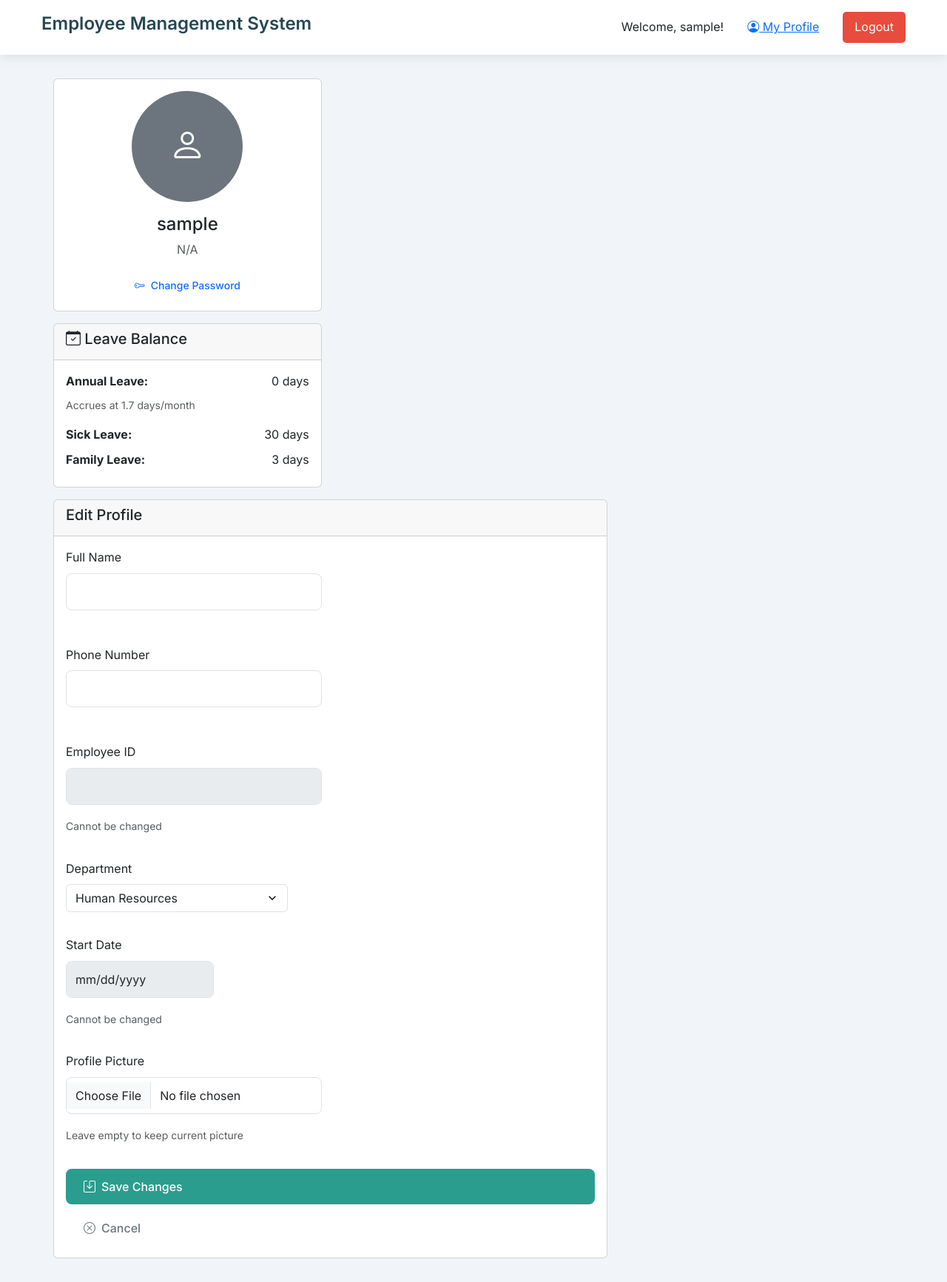
After one commit to AdamDono/jama, a Flask app: page /profile in a window 1280 px wide. The commit adds this page. Shown: the whole page at 74% size. Run offline with Flask 3, Linux system fonts and the light colour scheme; the visitor is signed in with stand-in values (Sample User, id 1); data that the repository does not hold is empty; some libraries are stand-ins or nearby versions.

Commit message:
leav edon adding editional features

```diff
--- a/app.py
+++ b/app.py
@@ -18,6 +18,35 @@ app.config['UPLOAD_FOLDER'] = UPLOAD_FOLDER
 def allowed_file(filename):
     return '.' in filename and \
            filename.rsplit('.', 1)[1].lower() in ALLOWED_EXTENSIONS
+
+def calculate_annual_leave(start_date):
+    """
+    Calculate annual leave accrual based on start date.
+    Accrues at 1.7 days per month (approximately 0.0567 days per day).
+    """
+    from datetime import datetime
+
+    if not start_date:
+        return 0
+
+    # Convert to date object if string
+    now = datetime.now().date()
+    if isinstance(start_date, str):
+        start_date = datetime.strptime(start_date, '%Y-%m-%d').date()
+
+    # Calculate total days elapsed
+    days_elapsed = (now - start_date).days
+
+    # If negative (future date), return 0
+    if days_elapsed < 0:
+        return 0
+
+    # Calculate accrued leave: 1.7 days per month = 1.7/30 days per day
+    # This equals approximately 0.0567 days per day
+    daily_accrual_rate = 1.7 / 30.0
+    accrued_leave = days_elapsed * daily_accrual_rate
+
+    return round(accrued_leave, 2)
 
 
 DATABASE = {
@@ -69,52 +98,8 @@ with app.app_context():
     cur.close()
     conn.close()
 
-@app.route('/signup', methods=['GET', 'POST'])
-def signup():
-    if request.method == 'POST':
-        username = request.form['username']
-        email = request.form['email']
-        password = request.form['password']
-
-        conn = get_db_connection()
-        cur = conn.cursor(cursor_factory=DictCursor)
-
-        try:
-            # Check if username or email already exists
-            cur.execute('SELECT * FROM users WHERE username = %s OR email = %s', (username, email))
-            if cur.fetchone():
-                flash('Username or email already exists!', 'error')
-                return redirect(url_for('signup'))
-
-            # Insert new user
-            hashed_password = generate_password_hash(password)
-            cur.execute('''
-                INSERT INTO users (username, email, password)
-                VALUES (%s, %s, %s)
-                RETURNING id
-            ''', (username, email, hashed_password))
-            user_id = cur.fetchone()['id']
-
-            # Initialize leave balance for the new user
-            cur.execute('''
-                INSERT INTO leave_balance (user_id, annual_leave, sick_leave, family_leave)
-                VALUES (%s, 15, 30, 3)
-            ''', (user_id,))
-            conn.commit()
-
-            flash('Registration successful! Please login.', 'success')
-            return redirect(url_for('login'))
-
-        except Exception as e:
-            conn.rollback()
-            flash('Registration failed!', 'error')
-            return redirect(url_for('signup'))
-
-        finally:
-            cur.close()
-            conn.close()
-
-    return render_template('signup.html')
+# Signup route removed - employees are created by admin only
+# Users get accounts automatically when admin creates an employee
 @app.route('/login', methods=['GET', 'POST'])
 def login():
     if request.method == 'POST':
@@ -133,6 +118,12 @@ def login():
                 session['user_id'] = user['id']
                 session['username'] = user['username']
                 session['user_role'] = user['role']
+
+                # Check if password change is required
+                if user.get('must_change_password', False):
+                    flash('Please change your password', 'warning')
+                    return redirect(url_for('change_password'))
+
                 flash('Login successful!', 'success')
                 return redirect(url_for('landing'))
             else:
@@ -144,6 +135,60 @@ def login():
             conn.close()
 
     return render_template('login.html')
+
+@app.route('/change_password', methods=['GET', 'POST'])
+def change_password():
+    if 'user_id' not in session:
+        return redirect(url_for('login'))
+
+    if request.method == 'POST':
+        current_password = request.form['current_password']
+        new_password = request.form['new_password']
+        confirm_password = request.form['confirm_password']
+
+        # Validate passwords match
+        if new_password != confirm_password:
+            flash('New passwords do not match!', 'error')
+            return redirect(url_for('change_password'))
+
+        # Validate minimum length
+        if len(new_password) < 6:
+            flash('Password must be at least 6 characters!', 'error')
+            return redirect(url_for('change_password'))
+
+        conn = get_db_connection()
+        cur = conn.cursor(cursor_factory=DictCursor)
+
+        try:
+            # Verify current password
+            cur.execute('SELECT password FROM users WHERE id = %s', (session['user_id'],))
+            user = cur.fetchone()
+
+            if not user or not check_password_hash(user['password'], current_password):
+                flash('Current password is incorrect!', 'error')
+                return redirect(url_for('change_password'))
+
+            # Update password
+            hashed_new_password = generate_password_hash(new_password)
+            cur.execute('''
+                UPDATE users
+                SET password = %s, must_change_password = FALSE
+                WHERE id = %s
+            ''', (hashed_new_password, session['user_id']))
+
+            conn.commit()
+            flash('Password changed successfully!', 'success')
+            return redirect(url_for('landing'))
+
+        except Exception as e:
+            conn.rollback()
+            flash(f'Error changing password: {str(e)}', 'error')
+            return redirect(url_for('change_password'))
+        finally:
+            cur.close()
+            conn.close()
+
+    return render_template('change_password.html')
 
 # Add Employee Route
 # ---------------------------
@@ -169,6 +214,7 @@ def handle_submission():
         employee_id = request.form['employee_id']
         start_date = request.form['start_date']
         department = request.form['department']
+        role = request.form.get('role', 'employee')  # Get role selection
         profile_picture = None
 
         if 'profile_picture' in request.files:
@@ -179,21 +225,45 @@ def handle_submission():
                 profile_picture = filename
 
         conn = get_db_connection()
-        cur = conn.cursor()
+        cur = conn.cursor(cursor_factory=DictCursor)
 
+        # Check if employee_id or phone already exists
         cur.execute('SELECT * FROM employees WHERE phone=%s OR employee_id=%s', (phone, employee_id))
         if cur.fetchone():
             flash('Phone/ID already exists!', 'error')
             return redirect(url_for('show_add_form'))
 
+        # Check if username (full_name) already exists
+        cur.execute('SELECT * FROM users WHERE username=%s', (full_name,))
+        if cur.fetchone():
+            flash('An employee with this name already exists!', 'error')
+            return redirect(url_for('show_add_form'))
+
+        # Create user account first
+        hashed_password = generate_password_hash(employee_id)  # Password = employee_id
+        cur.execute('''
+            INSERT INTO users (username, email, password, role, must_change_password)
+            VALUES (%s, %s, %s, %s, %s)
+            RETURNING id
+        ''', (full_name, f"{employee_id}@company.com", hashed_password, role, True))
+
+        new_user_id = cur.fetchone()['id']
+
+        # Create employee record
         cur.execute('''
             INSERT INTO employees
             (user_id, full_name, phone, employee_id, start_date, department, profile_picture)
             VALUES (%s, %s, %s, %s, %s, %s, %s)
-        ''', (session['user_id'], full_name, phone, employee_id, start_date, department, profile_picture))
+        ''', (new_user_id, full_name, phone, employee_id, start_date, department, profile_picture))
+
+        # Create leave balance (0 annual, 30 sick, 3 family)
+        cur.execute('''
+            INSERT INTO leave_balance (user_id, annual_leave, sick_leave, family_leave, unpaid_leave)
+            VALUES (%s, %s, %s, %s, %s)
+        ''', (new_user_id, 0, 30, 3, 0))
 
         conn.commit()
-        flash('Employee added!', 'success')
+        flash(f'Employee added! Login: {full_name} / Password: {employee_id} (must change on first login)', 'success')
         return redirect(url_for('landing'))
 
     except Exception as e:
@@ -204,6 +274,92 @@ def handle_submission():
     finally:
         cur.close()
         conn.close()
+
+@app.route('/profile', methods=['GET', 'POST'])
+def profile():
+    if 'user_id' not in session:
+        return redirect(url_for('login'))
+
+    conn = get_db_connection()
+    cur = conn.cursor(cursor_factory=DictCursor)
+
+    try:
+        if request.method == 'POST':
+            # Handle profile update
+            full_name = request.form['full_name']
+            phone = request.form['phone']
+            department = request.form['department']
+            profile_picture = None
+
+            # Get current employee data
+            cur.execute('SELECT * FROM employees WHERE user_id = %s', (session['user_id'],))
+            current_employee = cur.fetchone()
+
+            if not current_employee:
+                flash('Employee record not found!', 'error')
+                return redirect(url_for('landing'))
+
+            # Handle profile picture upload
+            if 'profile_picture' in request.files:
+                file = request.files['profile_picture']
+                if file and file.filename and allowed_file(file.filename):
+                    filename = secure_filename(file.filename)
+                    file.save(os.path.join(app.config['UPLOAD_FOLDER'], filename))
+                    profile_picture = filename
+                else:
+                    profile_picture = current_employee['profile_picture']
+            else:
+                profile_picture = current_employee['profile_picture']
+
+            # Update employee record
+            cur.execute('''
+                UPDATE employees
+                SET full_name = %s, phone = %s, department = %s, profile_picture = %s
+                WHERE user_id = %s
+            ''', (full_name, phone, department, profile_picture, session['user_id']))
+
+            # Update username in users table
+            cur.execute('''
+                UPDATE users
+                SET username = %s
+                WHERE id = %s
+            ''', (full_name, session['user_id']))
+
+            # Update session username
+            session['username'] = full_name
+
+            conn.commit()
+            flash('Profile updated successfully!', 'success')
+            return redirect(url_for('profile'))
+
+        # GET request - display profile
+        cur.execute('SELECT * FROM employees WHERE user_id = %s', (session['user_id'],))
+        employee = cur.fetchone()
+
+        cur.execute('SELECT * FROM leave_balance WHERE user_id = %s', (session['user_id'],))
+        leave_balance = cur.fetchone()
+
+        calculated_annual_leave = 0
+        if employee and employee['start_date']:
+            # Calculate accrued leave
+            accrued_annual_leave = calculate_annual_leave(employee['start_date'])
+            # Add stored balance (can be negative)
+            stored_balance = leave_balance['annual_leave'] if leave_balance else 0
+            calculated_annual_leave = accrued_annual_leave + stored_balance
+
+        return render_template('profile.html',
+                             employee=employee,
+                             leave_balance=leave_balance,
+                             calculated_annual_leave=calculated_annual_leave)
+
+    except Exception as e:
+        conn.rollback()
+        flash(f'Error: {str(e)}', 'error')
+        return redirect(url_for('landing'))
+    finally:
+        cur.close()
+        conn.close()
+
 @app.route('/logout')
 def logout():
     session.clear()
@@ -222,6 +378,7 @@ def landing():
     employees = []
     leaves = []
     leave_balance = None
+    calculated_annual_leave = 0
 
     try:
         # Fetch the user's role
@@ -248,6 +405,20 @@ def landing():
         cur.execute('SELECT * FROM leave_balance WHERE user_id = %s', (session['user_id'],))
         leave_balance = cur.fetchone()
 
+        # Get employee start date to calculate annual leave
+        cur.execute('SELECT start_date FROM employees WHERE user_id = %s', (session['user_id'],))
+        employee = cur.fetchone()
+
+        if employee and employee['start_date']:
+            # Calculate accrued leave based on start date
+            accrued_annual_leave = calculate_annual_leave(employee['start_date'])
+            # Add the stored balance (which tracks deductions and can be negative)
+            # Net = Accrued + Stored (where stored starts at 0 and goes negative when leave is taken)
+            stored_balance = leave_balance['annual_leave'] if leave_balance else 0
+            calculated_annual_leave = accrued_annual_leave + stored_balance
+        else:
+            calculated_annual_leave = 0
+
         if not leave_balance:
             print(f"Leave balance not found for user ID: {session['user_id']}")  # Debugging
 
@@ -257,7 +428,12 @@ def landing():
         cur.close()
         conn.close()
 
-    return render_template('landing.html', employees=employees, leaves=leaves, leave_balance=leave_balance, user_role=user_role)
+    return render_template('landing.html',
+                         employees=employees,
+                         leaves=leaves,
+                         leave_balance=leave_balance,
+                         calculated_annual_leave=calculated_annual_leave,
+                         user_role=user_role)
 
 # Add to add_employee_form route
 @app.route('/add_employee_form')
--- a/templates/base.html
+++ b/templates/base.html
@@ -16,6 +16,9 @@
             <h1>Employee Management System</h1>
             <div class="nav-links">
                 <span>Welcome, {{ session.username }}!</span>
+                <a href="{{ url_for('profile') }}" class="btn-nav">
+                    <i class="bi bi-person-circle"></i> My Profile
+                </a>
                 <a href="/logout" class="btn-logout">Logout</a>
             </div>
             {% endif %}
--- /dev/null
+++ b/templates/profile.html
@@ -0,0 +1,128 @@
+{% extends "base.html" %}
+
+{% block title %}My Profile{% endblock %}
+
+{% block content %}
+<div class="container mt-4">
+    <div class="row">
+        <div class="col-md-4">
+            <!-- Profile Picture Card -->
+            <div class="card">
+                <div class="card-body text-center">
+                    {% if employee and employee['profile_picture'] %}
+                    <img src="{{ url_for('static', filename='uploads/' + employee['profile_picture']) }}"
+                        class="rounded-circle mb-3" style="width: 150px; height: 150px; object-fit: cover;">
+                    {% else %}
+                    <div class="rounded-circle bg-secondary text-white d-flex align-items-center justify-content-center mx-auto mb-3"
+                        style="width: 150px; height: 150px; font-size: 48px;">
+                        <i class="bi bi-person"></i>
+                    </div>
+                    {% endif %}
+                    <h4>{{ session.username }}</h4>
+                    <p class="text-muted">{{ employee['department'] if employee else 'N/A' }}</p>
+                    <a href="{{ url_for('change_password') }}" class="btn btn-outline-primary btn-sm">
+                        <i class="bi bi-key"></i> Change Password
+                    </a>
+                </div>
+            </div>
+
+            <!-- Leave Balance Card -->
+            <div class="card mt-3">
+                <div class="card-header">
+                    <h5><i class="bi bi-calendar-check"></i> Leave Balance</h5>
+                </div>
+                <div class="card-body">
+                    <div class="mb-2">
+                        <strong>Annual Leave:</strong>
+                        <span class="float-end">{{ calculated_annual_leave }} days</span>
+                    </div>
+                    <small class="text-muted d-block mb-3">Accrues at 1.7 days/month</small>
+
+                    <div class="mb-2">
+                        <strong>Sick Leave:</strong>
+                        <span class="float-end">{{ leave_balance['sick_leave'] if leave_balance else 30 }} days</span>
+                    </div>
+
+                    <div class="mb-2">
+                        <strong>Family Leave:</strong>
+                        <span class="float-end">{{ leave_balance['family_leave'] if leave_balance else 3 }} days</span>
+                    </div>
+                </div>
+            </div>
+        </div>
+
+        <div class="col-md-8">
+            <!-- Edit Profile Form -->
+            <div class="card">
+                <div class="card-header">
+                    <h5><i class="bi bi-person-gear"></i> Edit Profile</h5>
+                </div>
+                <div class="card-body">
+                    <form method="POST" action="/profile" enctype="multipart/form-data">
+                        <div class="row">
+                            <div class="col-md-6 mb-3">
+                                <label class="form-label">Full Name</label>
+                                <input type="text" class="form-control" name="full_name"
+                                    value="{{ employee['full_name'] if employee else '' }}" required>
+                            </div>
+
+                            <div class="col-md-6 mb-3">
+                                <label class="form-label">Phone Number</label>
+                                <input type="tel" class="form-control" name="phone"
+                                    value="{{ employee['phone'] if employee else '' }}" pattern="[0-9]{10}" required>
+                            </div>
+                        </div>
+
+                        <div class="row">
+                            <div class="col-md-6 mb-3">
+                                <label class="form-label">Employee ID</label>
+                                <input type="text" class="form-control"
+                                    value="{{ employee['employee_id'] if employee else '' }}" disabled>
+                                <small class="text-muted">Cannot be changed</small>
+                            </div>
+
+                            <div class="col-md-6 mb-3">
+                                <label class="form-label">Department</label>
+                                <select class="form-select" name="department" required>
+                                    <option value="HR" {% if employee and employee['department']=='HR' %}selected{%
+                                        endif %}>Human Resources</option>
+                                    <option value="IT" {% if employee and employee['department']=='IT' %}selected{%
+                                        endif %}>Information Technology</option>
+                                    <option value="Sales" {% if employee and employee['department']=='Sales'
+                                        %}selected{% endif %}>Sales</option>
+                                    <option value="Finance" {% if employee and employee['department']=='Finance'
+                                        %}selected{% endif %}>Finance</option>
+                                </select>
+                            </div>
+                        </div>
+
+                        <div class="row">
+                            <div class="col-md-6 mb-3">
+                                <label class="form-label">Start Date</label>
+                                <input type="date" class="form-control"
+                                    value="{{ employee['start_date'] if employee else '' }}" disabled>
+                                <small class="text-muted">Cannot be changed</small>
+                            </div>
+
+                            <div class="col-md-6 mb-3">
+                                <label class="form-label">Profile Picture</label>
+                                <input type="file" class="form-control" name="profile_picture" accept="image/*">
+                                <small class="text-muted">Leave empty to keep current picture</small>
+                            </div>
+                        </div>
+
+                        <div class="d-grid gap-2">
+                            <button type="submit" class="btn btn-primary">
+                                <i class="bi bi-save"></i> Save Changes
+                            </button>
+                            <a href="{{ url_for('landing') }}" class="btn btn-outline-secondary">
+                                <i class="bi bi-x-circle"></i> Cancel
+                            </a>
+                        </div>
+                    </form>
+                </div>
+            </div>
+        </div>
+    </div>
+</div>
+{% endblock %}
```
Also changed, not shown: add_password_change_column.py (added, +31 -0 lines), check_leave_balance_schema.py (added, +34 -0 lines), clean_non_admin_users.py (added, +64 -0 lines), templates/add_employee.html (+17 -2 lines), templates/change_password.html (added, +45 -0 lines), templates/landing.html (+7 -6 lines), static/uploads/Blue_Professional_Aesthetic_Project_Management_Process_Timeline_Graph_1.png (added), static/uploads/Frame_1.png (added), static/uploads/Screenshot_2025-11-17_at_18.03.06.png (added).
